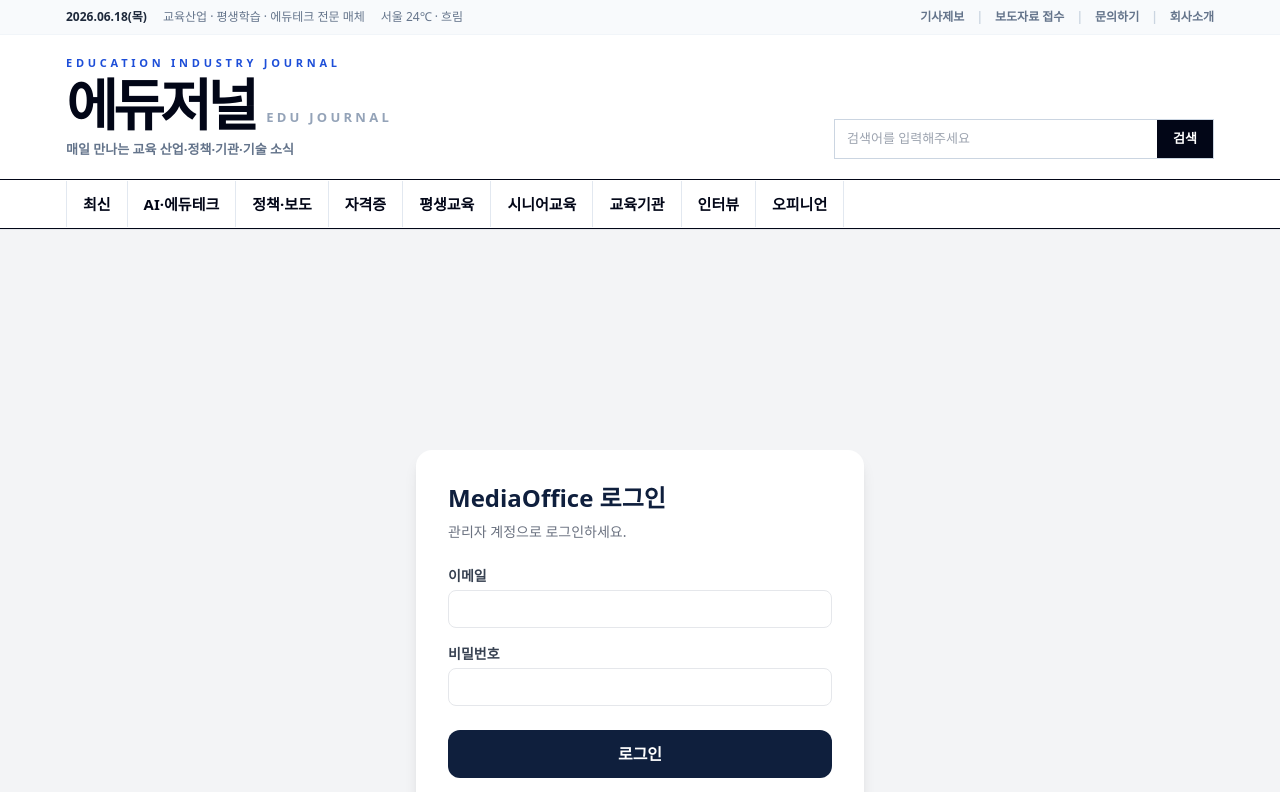
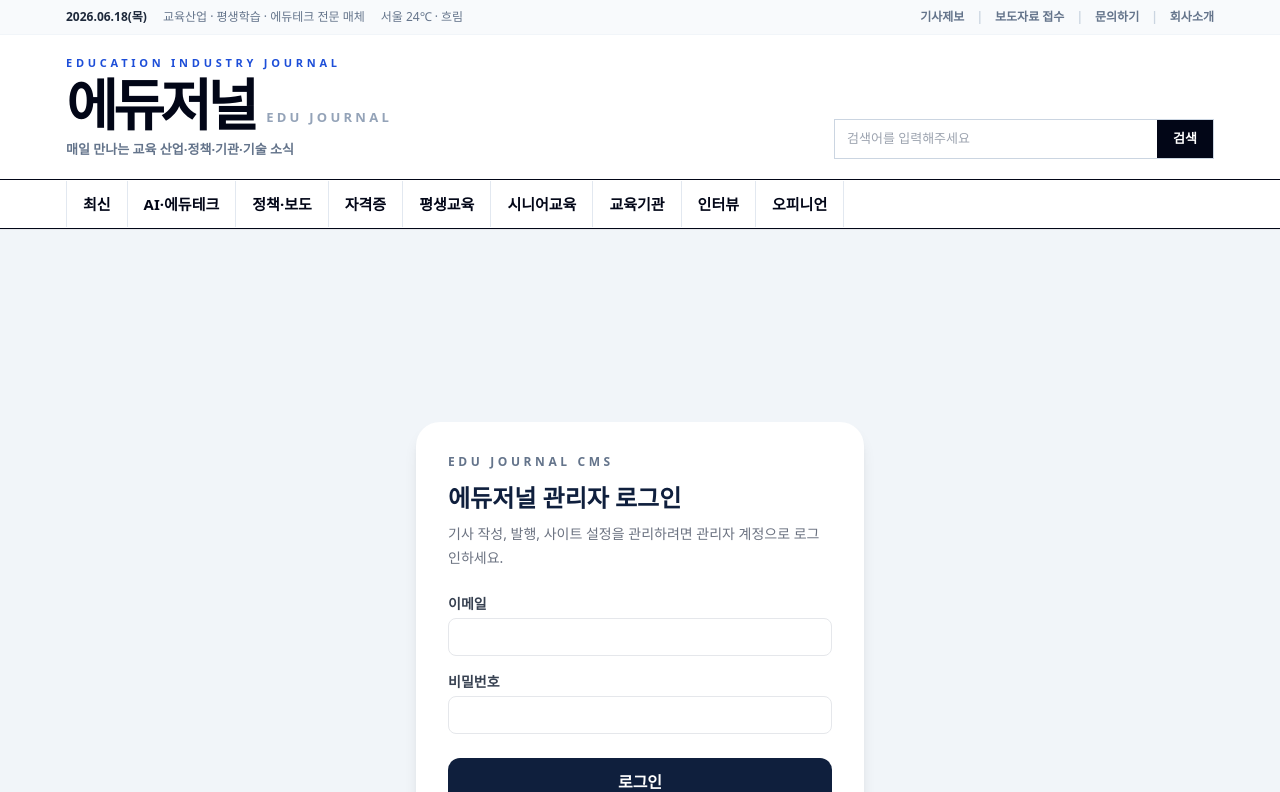
Before and after one commit to apark12321-ux/vision-media-mediaoffice, a Next.js app: page /admin/login in a window 1280 px wide. Shown: the top 792 px of the page. Built offline with nearby package versions, Linux system fonts and the light colour scheme.

Commit message:
Rebrand admin login for Edu Journal CMS

```diff
--- a/app/admin/login/page.tsx
+++ b/app/admin/login/page.tsx
@@ -7,10 +7,11 @@ export default function AdminLoginPage() {
   const [state, setState] = useState<{ ok?: boolean; message?: string }>({});
   const [isPending, startTransition] = useTransition();
   return (
-    <div className="flex min-h-screen items-center justify-center bg-gray-100 px-4">
-      <form action={(formData) => startTransition(async () => setState(await login(formData) ?? {}))} className="w-full max-w-md rounded-2xl bg-white p-8 shadow-lg">
-        <h1 className="text-2xl font-black text-brand-navy">MediaOffice 로그인</h1>
-        <p className="mt-2 text-sm text-gray-500">관리자 계정으로 로그인하세요.</p>
+    <div className="flex min-h-screen items-center justify-center bg-slate-100 px-4">
+      <form action={(formData) => startTransition(async () => setState((await login(formData)) ?? {}))} className="w-full max-w-md rounded-3xl bg-white p-8 shadow-lg">
+        <p className="text-xs font-black uppercase tracking-[0.3em] text-slate-500">EDU JOURNAL CMS</p>
+        <h1 className="mt-3 text-2xl font-black text-brand-navy">에듀저널 관리자 로그인</h1>
+        <p className="mt-2 text-sm leading-6 text-gray-500">기사 작성, 발행, 사이트 설정을 관리하려면 관리자 계정으로 로그인하세요.</p>
         <label className="mt-6 block text-sm font-bold text-gray-700">이메일<input name="email" type="email" required className="mt-1 w-full rounded-lg border px-3 py-2" /></label>
         <label className="mt-4 block text-sm font-bold text-gray-700">비밀번호<input name="password" type="password" required className="mt-1 w-full rounded-lg border px-3 py-2" /></label>
         {state.message && <p className="mt-4 rounded-lg bg-red-50 p-3 text-sm text-red-700">{state.message}</p>}
```
